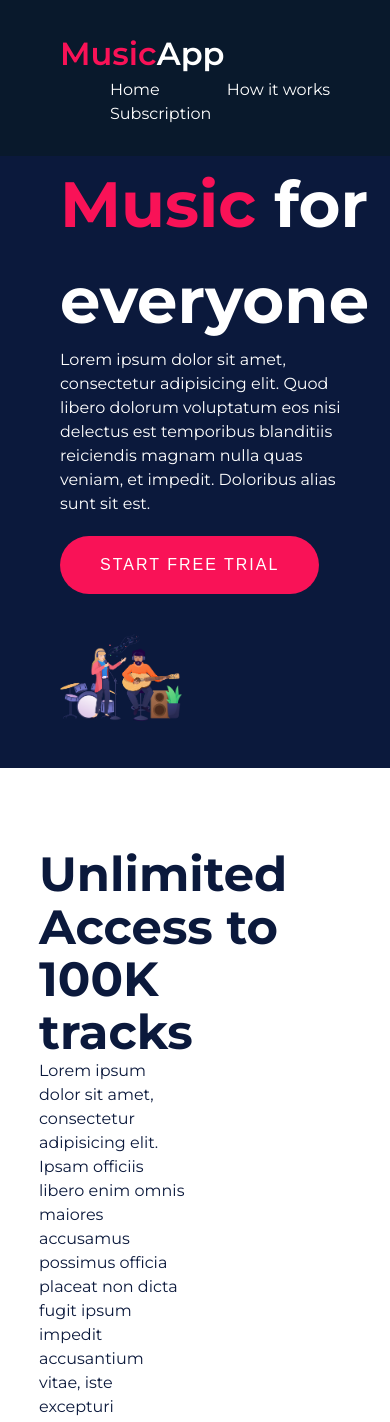
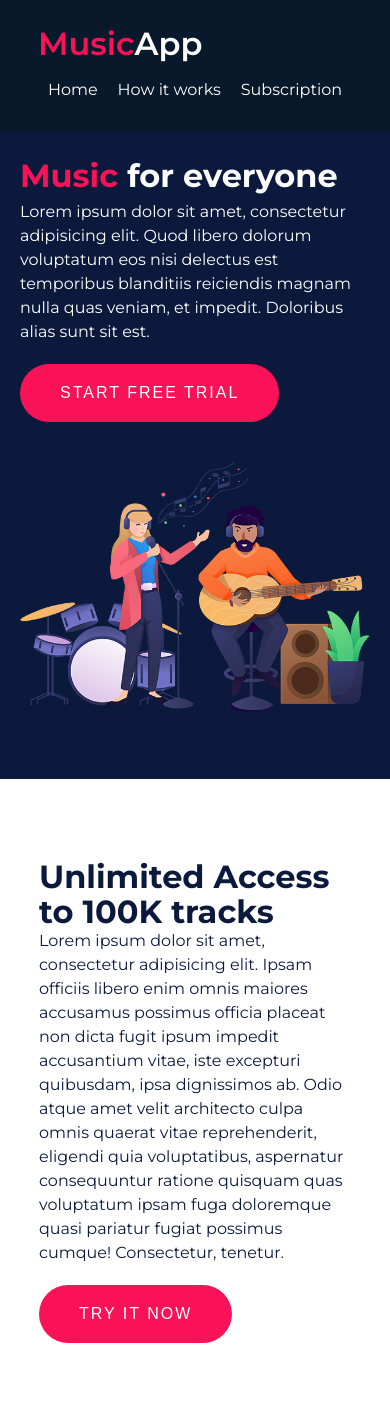
Before and after one commit to ZoricaZeljkovic/music-app, a PHP site: page / in a window 390 px wide. Shown: the top 1422 px of the page. Run offline with PHP 8.4, Linux system fonts and the light colour scheme; some libraries are stand-ins or nearby versions.

Commit message:
responsive

```diff
--- a/css/style.css
+++ b/css/style.css
@@ -51,6 +51,11 @@ h2 {
   font-size: 3rem;
   line-height: 1.1;
 }
+@media (max-width: 767px) {
+  h2 {
+    font-size: 2rem;
+  }
+}
 
 /**************
 nav
@@ -64,6 +69,16 @@ nav {
   flex-direction: row;
   padding: 30px 60px;
 }
+@media (max-width: 767px) {
+  nav {
+    display: flex;
+    flex-wrap: wrap;
+    justify-content: center;
+    align-content: center;
+    flex-direction: column;
+    padding: 20px;
+  }
+}
 nav ul {
   display: flex;
   flex-wrap: wrap;
@@ -73,6 +88,11 @@ nav ul {
 }
 nav ul li {
   margin-left: 50px;
+}
+@media (max-width: 767px) {
+  nav ul li {
+    margin: 10px;
+  }
 }
 
 /**************
@@ -106,8 +126,18 @@ header
   align-content: center;
   flex-direction: row;
 }
+@media (max-width: 767px) {
+  .mainHeader {
+    padding: 20px;
+  }
+}
 .mainHeader div {
   flex: 0 0 45%;
+}
+@media (max-width: 767px) {
+  .mainHeader div {
+    flex: 0 0 100%;
+  }
 }
 .mainHeader div img {
   width: 100%;
@@ -118,6 +148,11 @@ header
 }
 .mainHeader div h1 span {
   color: #f91257;
+}
+@media (max-width: 767px) {
+  .mainHeader div h1 {
+    font-size: 2rem;
+  }
 }
 .mainHeader div button {
   padding: 20px 40px;
@@ -154,6 +189,11 @@ unlimited
 .unlimited article {
   flex: 0 0 48%;
 }
+@media (max-width: 767px) {
+  .unlimited article {
+    flex: 0 0 100%;
+  }
+}
 .unlimited article button {
   padding: 20px 40px;
   font-size: 1rem;
@@ -189,6 +229,11 @@ hivHeader
 .hivHeader article div {
   flex: 0 0 30%;
 }
+@media (max-width: 767px) {
+  .hivHeader article div {
+    flex: 0 0 100%;
+  }
+}
 .hivHeader article i {
   color: #f91257;
   font-size: 4rem;
@@ -215,8 +260,18 @@ artists
 .artists article:first-child h2, .concept article:first-child h2 {
   flex: 0 0 48%;
 }
+@media (max-width: 767px) {
+  .artists article:first-child h2, .concept article:first-child h2 {
+    flex: 0 0 100%;
+  }
+}
 .artists article:first-child p, .concept article:first-child p {
   flex: 0 0 48%;
+}
+@media (max-width: 767px) {
+  .artists article:first-child p, .concept article:first-child p {
+    flex: 0 0 100%;
+  }
 }
 .artists article:last-child, .concept article:last-child {
   display: flex;
@@ -229,6 +284,11 @@ artists
 .artists article:last-child div, .concept article:last-child div {
   flex: 0 0 22%;
   text-align: center;
+}
+@media (max-width: 767px) {
+  .artists article:last-child div, .concept article:last-child div {
+    flex: 0 0 100%;
+  }
 }
 .artists article:last-child div img, .concept article:last-child div img {
   width: 100%;
@@ -252,6 +312,11 @@ subscription
 }
 .subscription .container div:first-child, .subscription .hivHeader article div:first-child, .hivHeader .subscription article div:first-child {
   flex: 0 0 48%;
+}
+@media (max-width: 767px) {
+  .subscription .container div:first-child, .subscription .hivHeader article div:first-child, .hivHeader .subscription article div:first-child {
+    flex: 0 0 100%;
+  }
 }
 .subscription .container div:first-child h4, .subscription .hivHeader article div:first-child h4, .hivHeader .subscription article div:first-child h4 {
   color: #f91257;
@@ -285,6 +350,12 @@ subscription
   align-content: center;
   flex-direction: row;
 }
+@media (max-width: 767px) {
+  .subscription .container div:last-child, .subscription .hivHeader article div:last-child, .hivHeader .subscription article div:last-child {
+    flex: 0 0 100%;
+    margin-top: 30px;
+  }
+}
 .subscription .container div:last-child ul, .subscription .hivHeader article div:last-child ul, .hivHeader .subscription article div:last-child ul {
   line-height: 3;
 }
@@ -301,8 +372,19 @@ concept
 .concept article:last-child div {
   flex: 0 0 15%;
 }
+@media (max-width: 767px) {
+  .concept article:last-child div {
+    flex: 0 0 100%;
+    margin-bottom: 40px;
+  }
+}
 .concept article:last-child div img {
   border-radius: 50%;
 }
+@media (max-width: 767px) {
+  .concept article:last-child div img {
+    width: 80%;
+  }
+}
 
 /*# sourceMappingURL=style.css.map */
--- a/scss/style.scss
+++ b/scss/style.scss
@@ -10,8 +10,8 @@ $fontColor: #0b193c;
 $violet: #383c6e;
 $font: 16px;
 $padding: 80px 0;
-$fontFamily: 'Montserrat', sans-serif;
-$transition: .3s ease;
+$fontFamily: "Montserrat", sans-serif;
+$transition: 0.3s ease;
 
 /******************************
 mixins
@@ -40,7 +40,6 @@ mixins
   }
 }
 
-
 /******************************
 basic styles
 ******************************/
@@ -55,7 +54,7 @@ body {
   font-family: $fontFamily;
   line-height: 1.5;
 }
-ul{
+ul {
   list-style: none;
 }
 a {
@@ -80,6 +79,9 @@ a {
 h2 {
   font-size: 3rem;
   line-height: 1.1;
+  @media (max-width: 767px) {
+    font-size: 2rem;
+  }
 }
 
 /**************
@@ -89,6 +91,10 @@ nav {
   background: $navPlava;
   @include flex(space-between, center, row);
   padding: 30px 60px;
+  @media (max-width: 767px) {
+    @include flex(center, center, column);
+    padding: 20px;
+  }
   & > a {
     @extend .logo;
   }
@@ -96,6 +102,9 @@ nav {
     @include flex(space-between, center, row);
     li {
       margin-left: 50px;
+      @media (max-width: 767px) {
+        margin: 10px;
+      }
     }
   }
 }
@@ -110,7 +119,7 @@ footer {
   p {
     color: $bela;
     padding: 15px 0;
-        font-size: .8rem;
+    font-size: 0.8rem;
   }
   a {
     margin: 0 20px;
@@ -126,8 +135,14 @@ header
   color: $bela;
   padding: 0 60px;
   @include flex(space-between, center, row);
+  @media (max-width: 767px) {
+    padding: 20px;
+  }
   div {
     flex: 0 0 45%;
+    @media (max-width: 767px) {
+      flex: 0 0 100%;
+    }
     img {
       width: 100%;
       padding: 40px 0;
@@ -136,6 +151,9 @@ header
       font-size: 4rem;
       span {
         color: $pink;
+      }
+      @media (max-width: 767px) {
+        font-size: 2rem;
       }
     }
     button {
@@ -155,6 +173,9 @@ unlimited
   @include flex(space-between, center, row);
   article {
     flex: 0 0 48%;
+    @media (max-width: 767px) {
+      flex: 0 0 100%;
+    }
     button {
       @include btn;
     }
@@ -173,6 +194,9 @@ hivHeader
     @include flex(space-between, center, row);
     div {
       flex: 0 0 30%;
+      @media (max-width: 767px) {
+        flex: 0 0 100%;
+      }
     }
     i {
       color: $pink;
@@ -194,9 +218,15 @@ artists
     @include flex(space-between, center, row);
     h2 {
       flex: 0 0 48%;
+      @media (max-width: 767px) {
+        flex: 0 0 100%;
+      }
     }
     p {
       flex: 0 0 48%;
+      @media (max-width: 767px) {
+        flex: 0 0 100%;
+      }
     }
   }
   article:last-child {
@@ -205,6 +235,9 @@ artists
     div {
       flex: 0 0 22%;
       text-align: center;
+      @media (max-width: 767px) {
+        flex: 0 0 100%;
+      }
       img {
         width: 100%;
         border-radius: 40px;
@@ -222,7 +255,10 @@ subscription
   .container {
     @include flex(space-between, center, row);
     div:first-child {
-            flex: 0 0 48% ;
+      flex: 0 0 48%;
+      @media (max-width: 767px) {
+        flex: 0 0 100%;
+      }
       h4 {
         color: $pink;
         font-size: 1.8rem;
@@ -233,11 +269,15 @@ subscription
       }
     }
     div:last-child {
-            flex: 0 0 48% ;
-            background: rgba($bela, .1);
+      flex: 0 0 48%;
+      background: rgba($bela, 0.1);
       border-radius: 30px;
       padding: 30px;
       @include flex(center, center, row);
+      @media (max-width: 767px) {
+        flex: 0 0 100%;
+        margin-top: 30px;
+      }
       ul {
         line-height: 3;
         li::before {
@@ -258,9 +298,16 @@ concept
   article:last-child {
     div {
       flex: 0 0 15%;
+      @media (max-width: 767px) {
+        flex: 0 0 100%;
+        margin-bottom: 40px;
+      }
       img {
         border-radius: 50%;
+        @media (max-width: 767px) {
+          width: 80%;
         }
       }
     }
   }
+}
```
Also changed, not shown: 1 other file. Lines whose indentation alone changed are shown as unchanged.
